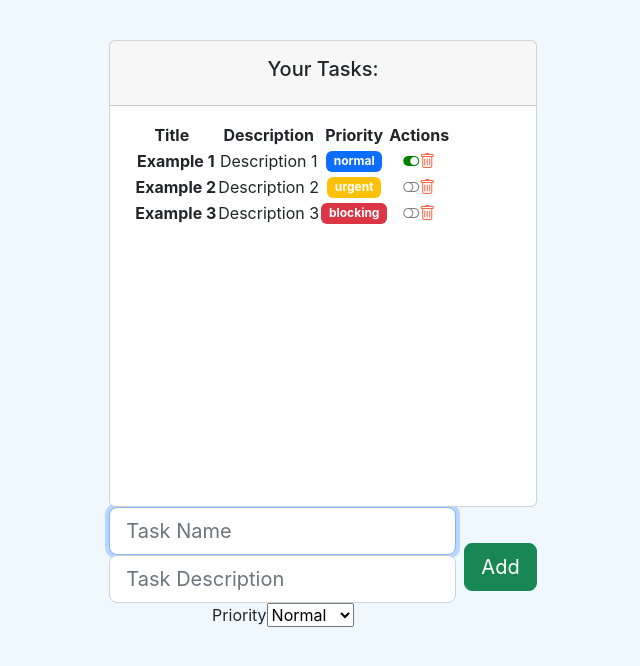
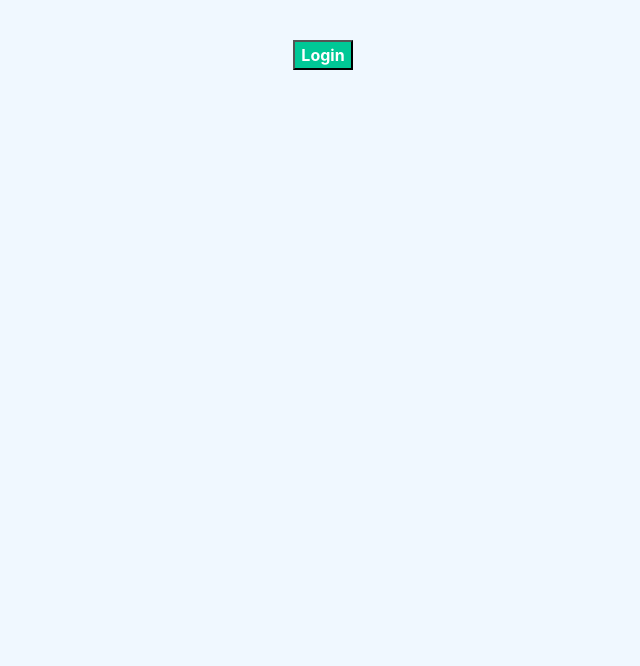
Before and after one commit to sanexto/open-bootcamp, a React (Create React App) app in the folder react-js/hola-mundo/: page / in a window 1280 px wide. Shown: the top 666 px of the page, without its empty margins (317-957 px from the left). Built offline with nearby package versions, Linux system fonts and the light colour scheme.

Commit message:
Sesión 12

```diff
--- a/react-js/hola-mundo/src/App.js
+++ b/react-js/hola-mundo/src/App.js
@@ -8,6 +8,7 @@
 // import Greeting from './components/pure/greeting';
 // import GreetingF from './components/pure/greetingF';
 import TaskListComponent from './components/container/task_list';
+import OptionalRender from './components/pure/optionalRender';
 // import GreetingStyled from './components/pure/greetingStyled';
 // import Ejemplo1 from './hooks/Ejemplo1';
 
@@ -35,8 +36,10 @@
       {/* </header> */}
       {/* Gestión de eventos */}
       {/* <Father /> */}
+      {/* Ejemplos de renderizado condicional */}
+      <OptionalRender />
       {/* PROYECTO FINAL */}
-      <TaskListComponent />
+      {/* <TaskListComponent /> */}
     </div>
   );
 }
--- /dev/null
+++ b/react-js/hola-mundo/src/components/pure/optionalRender.jsx
@@ -0,0 +1,104 @@
+import React, { useState } from 'react';
+
+let red = 0;
+let green = 200;
+let blue = 150;
+
+// ? Estilo para usuario logueado
+const loggedStyle = {
+    backgroundColor: `rgb(${red}, ${green}, ${blue})`,
+    color: 'white',
+    fontWeight: 'bold',
+};
+
+// ? Estilo para usuario no logueado
+const unloggedStyle = {
+    backgroundColor: 'tomato',
+    color: 'white',
+    fontWeight: 'bold',
+};
+
+// Login / Logout buttons
+const LoginButton = ({loginAction, propStyle}) => {
+    return (
+        <button style={propStyle} onClick={loginAction}>Login</button>
+    );
+};
+
+const LogoutButton = ({logoutAction, propStyle}) => {
+    return (
+        <button style={propStyle} onClick={logoutAction}>Logout</button>
+    );
+};
+
+// ? Operador && como otra forma de implementar el renderizado condicional
+// ? (Expresión true) && expresión => se renderiza la expresión
+// ? (Expresión false) && expresión => NO se renderiza la expresión
+
+const OptionalRender = () => {
+
+    const [access, setAccess] = useState(false);
+    const [nMessages, setNMessages] = useState(0);
+
+    // const updateAccess = () => {
+    //     setAccess(!access);
+    // };
+
+    const loginAction = () => {
+        setAccess(true);
+    };
+
+    const logoutAction = () => {
+        setAccess(false);
+    };
+
+    let optionalButton;
+
+    // if (access) {
+    //     optionalButton = (<button onClick={updateAccess}>Logout</button>);
+    // } else {
+    //     optionalButton = (<button onClick={updateAccess}>Login</button>);
+    // }
+
+    if (access) {
+        optionalButton = (<LogoutButton propStyle={unloggedStyle} logoutAction={logoutAction} />);
+    } else {
+        optionalButton = (<LoginButton propStyle={loggedStyle} loginAction={loginAction} />);
+    }
+
+    // unread messages
+    let addMessages = () => {
+        setNMessages(nMessages + 1);
+    };
+
+    return (
+        <div>
+            {/* Optional Button */}
+            {optionalButton}
+            {/* N Messages unread */}
+            {/* {nMessages > 0 && nMessages === 1 && <p>You have {nMessages} new message...</p>}
+            {nMessages > 1 && <p>You have {nMessages} new messages...</p>}
+            {nMessages === 0 && <p>There are no new messages</p>} */}
+            {/* Ternary operator */}
+            {/* {nMessages > 0 ?
+                (nMessages === 1 ?
+                    <p>You have {nMessages} new message...</p> :
+                    <p>You have {nMessages} new messages...</p>
+                ) :
+                <p>There are no new messages</p>
+            } */}
+            {access ? (
+                <div>
+                    {nMessages > 0 ?
+                        <p>You have {nMessages} new message{nMessages > 1 ? 's' : null}...</p> :
+                        <p>There are no new messages</p>
+                    }
+                    <button onClick={addMessages}>{nMessages === 0 ? 'Add your first message' : 'Add new Message'}</button>
+                </div>
+            ) : null}
+        </div>
+    );
+
+}
+
+export default OptionalRender;
```
